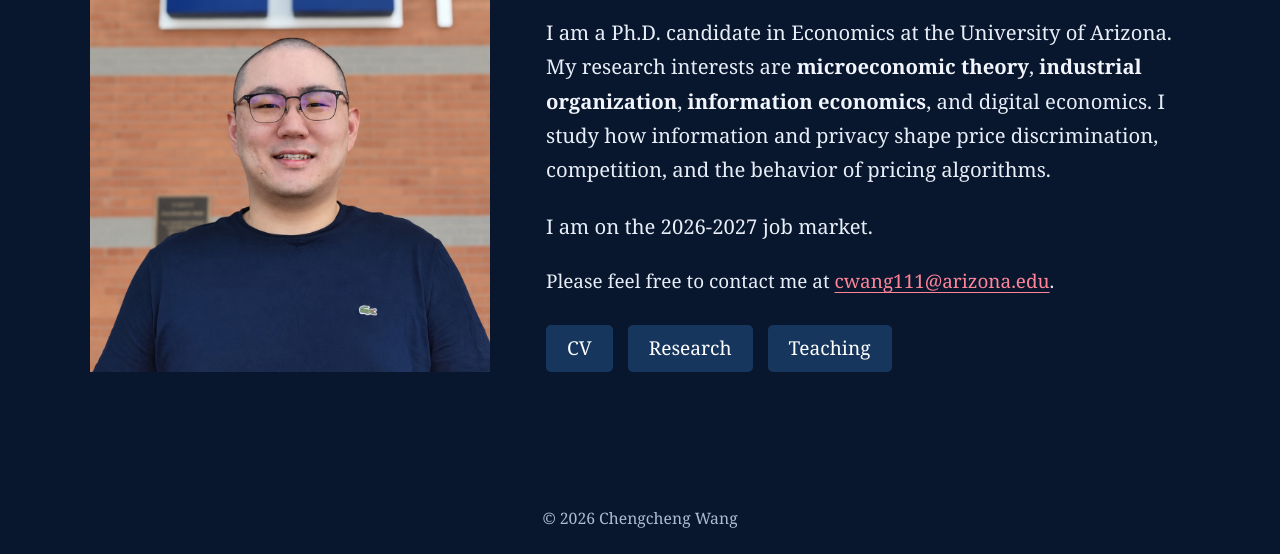
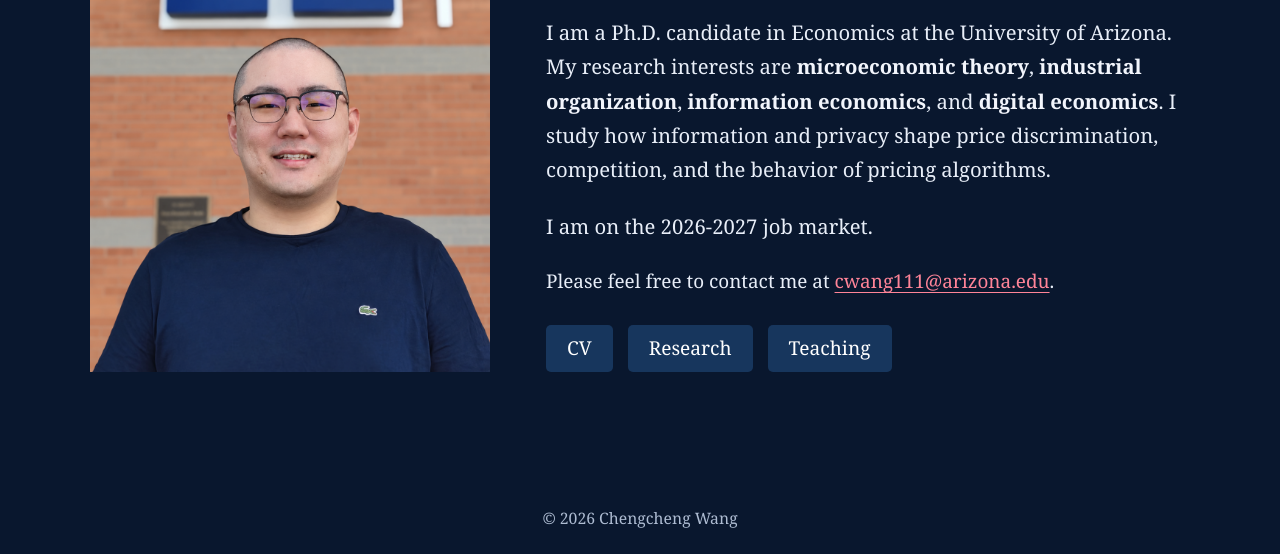
Before and after one commit to WanderCroC/wandercroc.github.io, a website: page site/index.html in a window 1280 px wide. Shown: the part 246-800 px from the top of the page. Drawn offline with Linux system fonts and the light colour scheme.

Commit message:
Update index.html

```diff
--- a/site/index.html
+++ b/site/index.html
@@ -25,7 +25,7 @@
       <h1>Chengcheng Wang</h1>
       <div class="bio">
         <h2 class="welcome">Welcome!</h2>
-        <p>I am a Ph.D. candidate in Economics at the University of Arizona. My research interests are <strong>microeconomic theory</strong>, <strong>industrial organization</strong>, <strong>information economics</strong>, and <stong>digital economics</stong>. I study how information and privacy shape price discrimination, competition, and the behavior of pricing algorithms.</p>
+        <p>I am a Ph.D. candidate in Economics at the University of Arizona. My research interests are <strong>microeconomic theory</strong>, <strong>industrial organization</strong>, <strong>information economics</strong>, and <strong>digital economics</strong>. I study how information and privacy shape price discrimination, competition, and the behavior of pricing algorithms.</p>
         <p>I am on the 2026-2027 job market.</p>
       </div>
       <p class="email">
```
